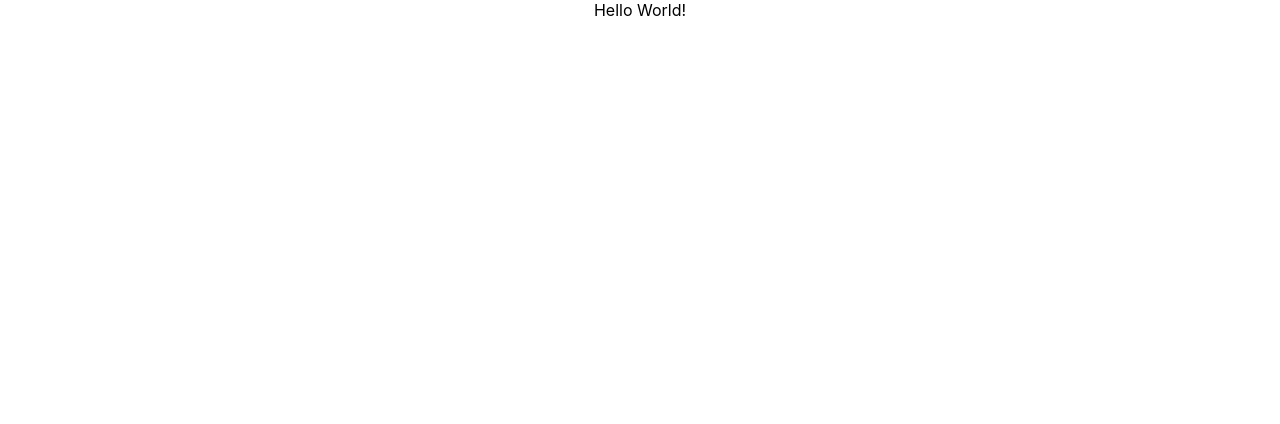
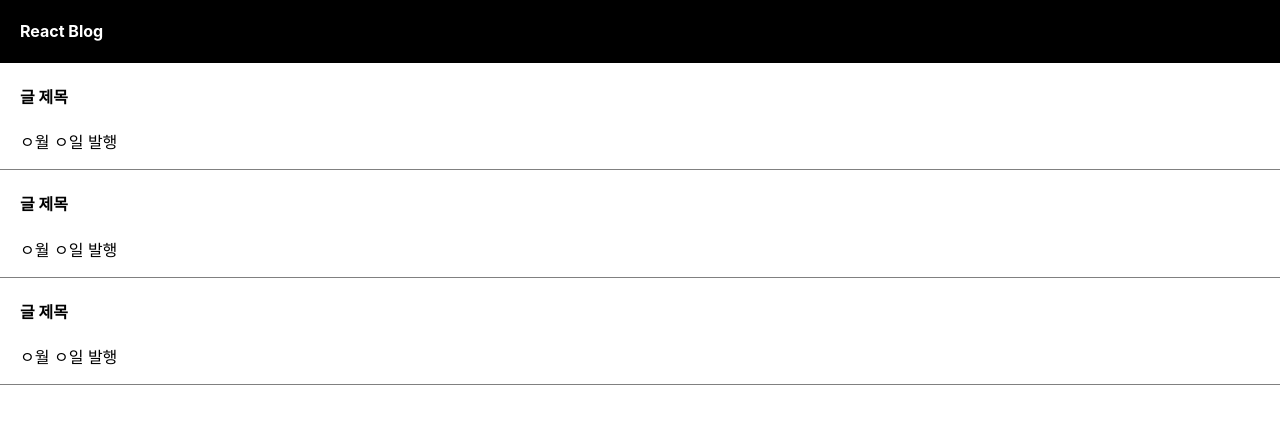
Before and after one commit to YooInSik/react_study1, a React (Create React App) app: page / in a window 1280 px wide. Shown: the top 424 px of the page. Built offline with nearby package versions, Linux system fonts and the light colour scheme.

Commit message:
2023.03.22 코딩애플 리액트 강의 2강 3강

```diff
--- a/src/App.css
+++ b/src/App.css
@@ -1,5 +1,22 @@
-.App {
+  .App {
   text-align: center;
+}
+
+div {
+  box-sizing: border-box;
+}
+.list {
+  padding-left: 20px;
+  text-align: left;
+  border-bottom: 1px solid gray;
+}
+
+.black-nav {
+  display : flex;
+  background : black;
+  width : 100%;
+  color : white;
+  padding-left : 20px;
 }
 
 .App-logo {
--- a/src/App.js
+++ b/src/App.js
@@ -1,10 +1,24 @@
 import './App.css';
-import React from 'react';
+import React, { useState } from 'react';
 
 function App() {
+
+  let [title,b] = useState('남자 코트 추천')
+
   return (
     <div className="App">
-      <h>Hello World!</h>
+      <div className="black-nav">
+        <h4>React Blog</h4>
+        </div>
+        <div className="list">
+          <h4>글 제목</h4>
+          <p>ㅇ월 ㅇ일 발행 </p> </div>
+          <div className="list">
+          <h4>글 제목</h4>
+          <p>ㅇ월 ㅇ일 발행 </p> </div>
+          <div className="list">
+          <h4>글 제목</h4>
+          <p>ㅇ월 ㅇ일 발행 </p> </div>
     </div>
   );
 }
```
